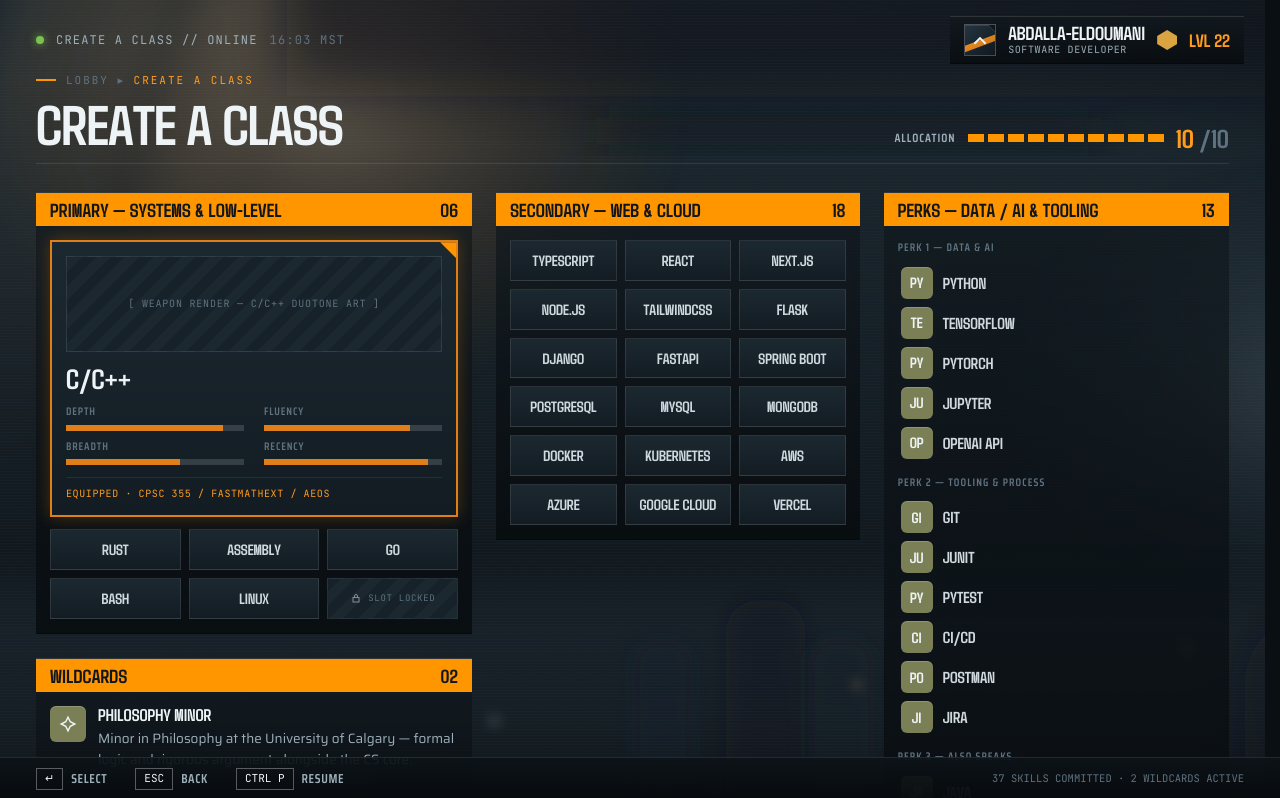
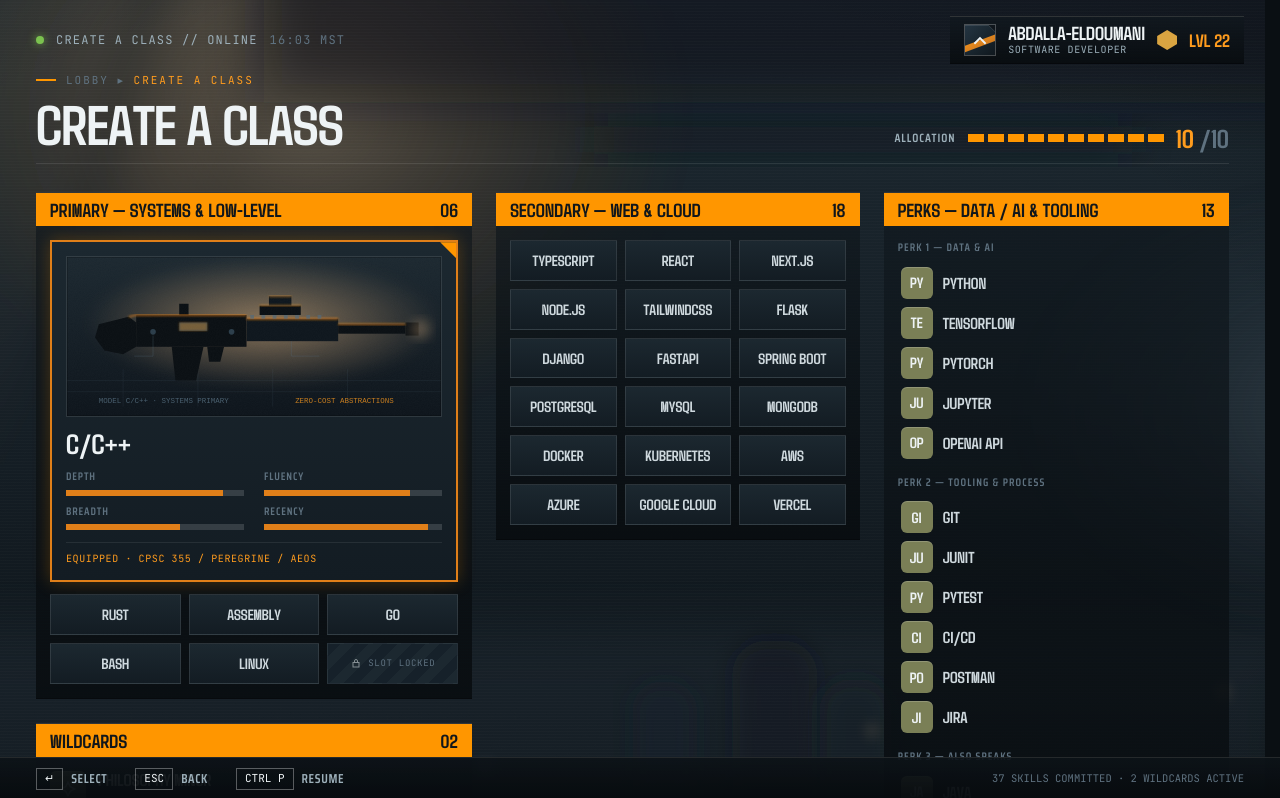
Before and after one commit to Abdalla-Eldoumani/bo2-portfolio, a Next.js app: page /loadout in a window 1280 px wide. Shown: the top 798 px of the page. Built offline with nearby package versions, Linux system fonts and the light colour scheme; no server answers.

Commit message:
mount the weapon render and credit peregrine

```diff
--- a/app/loadout/page.tsx
+++ b/app/loadout/page.tsx
@@ -101,11 +101,12 @@ export default function LoadoutPage() {
             <div className="p-3.5">
               {/* Featured primary: equipped, render slot + flavor meters. */}
               <div className="tile corner-tick relative p-3.5" data-selected>
-                <div className="hatch flex h-[96px] items-center justify-center border border-white/10">
-                  <span className="px-3 text-center font-mono text-[10px] leading-relaxed tracking-[0.08em] text-ink-3">
-                    [ WEAPON RENDER — {featured.toUpperCase()} DUOTONE ART ]
-                  </span>
-                </div>
+                <img
+                  src="/art/renders/weapon-cpp.svg"
+                  alt=""
+                  aria-hidden="true"
+                  className="w-full border border-white/10"
+                />
                 <div className="mt-3 font-display text-[28px] font-bold uppercase leading-none text-ink">
                   {featured}
                 </div>
@@ -125,7 +126,7 @@ export default function LoadoutPage() {
                   ))}
                 </div>
                 <div className="mt-3 border-t border-white/[0.08] pt-2 font-mono text-[10px] tracking-[0.06em] text-orange-core">
-                  EQUIPPED · CPSC 355 / FASTMATHEXT / AEOS
+                  EQUIPPED · CPSC 355 / PEREGRINE / AEOS
                 </div>
               </div>
 
```
